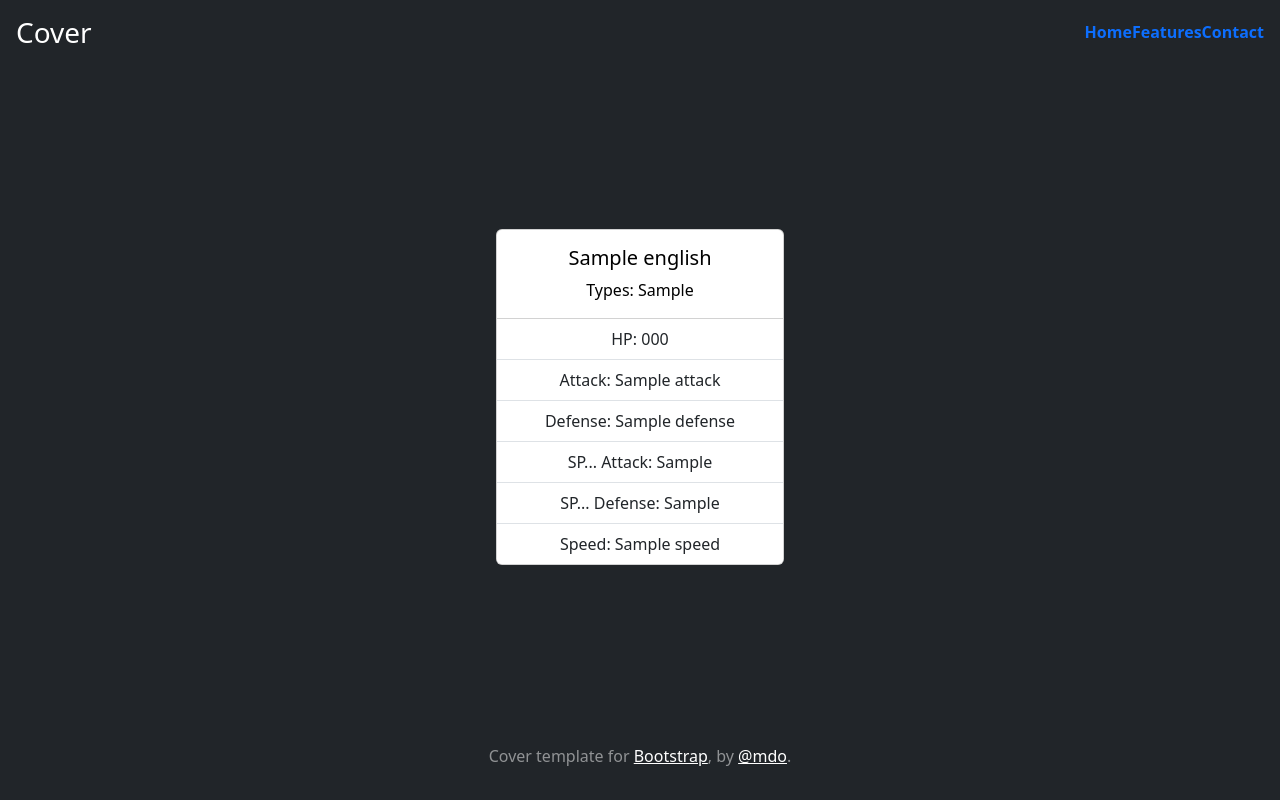
After one commit to kroussen/reposy, a Flask app: template templates/info_pock.html in a window 1280 px wide. The commit adds this page. Run offline with Flask 2, Linux system fonts and the light colour scheme; the template is opened without the code that fills it: most values are stand-ins (such as "Sample title", 1, 10 or a date in 2020); some libraries are stand-ins or nearby versions.

Commit message:
new commit

```diff
--- a/main.py
+++ b/main.py
@@ -9,6 +9,10 @@ from requests.models import Response
 from flask import (
     Flask,
     render_template,
+    request,
+    flash,
+    redirect,
+    url_for
 )
 from flask.app import Flask as FlaskApp
 
@@ -20,11 +24,14 @@ from models.pokemon import (
 )
 
 app: FlaskApp = Flask(__name__)
+app.config['SECRET_KEY'] = "fsdfsdfsdfsdfsdfsdfsd"
 pokemons: list[Pokemon] = []
+
 
 @app.route("/home")
 def home_page() -> str:
     return "Welcome to my first page!"
+
 
 @app.route("/")
 def main_page() -> str:
@@ -32,6 +39,20 @@ def main_page() -> str:
         'index.html',
         ctx_lst=pokemons
     )
+
+
+@app.route('/info', methods=['GET', 'POST'])
+def info_pok():
+    if request.method == 'POST':
+        pokemon = None
+        name_pock = request.form['name_pock']
+        for pok in pokemons:
+            if name_pock.lower() == pok.name.english.lower():
+                pokemon = pok
+                return render_template('info_pock.html', pokemon=pokemon)
+        flash('Incorrect name', category='Error')
+    return redirect(url_for('main_page'))
+
 
 @app.route("/num")
 def get_nubmers() -> str:
@@ -41,13 +62,14 @@ def get_nubmers() -> str:
 
     return result
 
+
 if __name__ == '__main__':
     URL: str = (
         'https://raw.githubusercontent.'
         'com/fanzeyi/pokemon.json/'
         'master/pokedex.json'
     )
-    response: Response =\
+    response: Response = \
         requests.get(URL)
     data: list[dict] = response.json()
 
--- /dev/null
+++ b/templates/info_pock.html
@@ -0,0 +1,20 @@
+{% extends 'main.html' %}
+
+{% block content %}
+
+    <div class="card" style="width: 18rem; color: black; margin: 0 auto;">
+      <div class="card-body">
+        <h5 class="card-title">{{pokemon.name.english}}</h5>
+        <p class="card-text">Types: {% for pok_type in pokemon.type%} {{pok_type}} {% endfor %}</p>
+      </div>
+      <ul class="list-group list-group-flush">
+
+          <li class="list-group-item">HP: {{pokemon.base['hp']}}</li>
+          <li class="list-group-item">Attack: {{pokemon.base['attack']}}</li>
+          <li class="list-group-item">Defense: {{pokemon.base['defense']}}</li>
+          <li class="list-group-item">SP... Attack: {{pokemon.base['sp_attack']}}</li>
+          <li class="list-group-item">SP... Defense: {{pokemon.base['sp_defense']}}</li>
+          <li class="list-group-item">Speed: {{pokemon.base['speed']}}</li>
+      </ul>
+    </div>
+{% endblock content %}
--- /dev/null
+++ b/templates/main.html
@@ -0,0 +1,47 @@
+<html lang="en">
+
+<head>
+    <meta charset="utf-8">
+    <meta name="viewport" content="width=device-width, initial-scale=1, shrink-to-fit=no">
+    <meta name="description" content="">
+    <meta name="author" content="">
+
+    <title>Product example for Bootstrap</title>
+
+    <link href="https://cdn.jsdelivr.net/docs/5.3/dist/css/bootstrap.min.css" rel="stylesheet"
+        integrity="sha384-GLhlTQ8iRABdZLl6O3oVMWSktQOp6b7In1Zl3/Jr59b6EGGoI1aFkw7cmDA6j6gD" crossorigin="anonymous">
+    <link rel="stylesheet" href="https://cdn.jsdelivr.net/npm/bootstrap@5.3.0-alpha1/dist/css/bootstrap.min.css">
+    <link href="https://cdn.jsdelivr.net/npm/bootstrap@5.3.0-alpha1/dist/css/bootstrap.min.css" rel="stylesheet"
+        integrity="sha384-GLhlTQ8iRABdZLl6O3oVMWSktQOp6b7In1Zl3/Jr59b6EGGoI1aFkw7cmDA6j6gD" crossorigin="anonymous">
+    <script src="https://cdn.jsdelivr.net/npm/@popperjs/core@2.11.6/dist/umd/popper.min.js"
+        integrity="sha384-oBqDVmMz9ATKxIep9tiCxS/Z9fNfEXiDAYTujMAeBAsjFuCZSmKbSSUnQlmh/jp3"
+        crossorigin="anonymous"></script>
+    <script src="https://cdn.jsdelivr.net/npm/bootstrap@5.3.0-alpha1/dist/js/bootstrap.min.js"
+        integrity="sha384-mQ93GR66B00ZXjt0YO5KlohRA5SY2XofN4zfuZxLkoj1gXtW8ANNCe9d5Y3eG5eD"
+        crossorigin="anonymous"></script>
+</head>
+
+<body class="d-flex h-100 text-center text-bg-dark">
+
+    <div class="cover-container d-flex w-100 h-100 p-3 mx-auto flex-column">
+        <header class="mb-auto">
+            <div>
+                <h3 class="float-md-start mb-0"><a href="{{url_for('main_page')}}" style="text-decoration: none; color: white;">Cover</a></h3>
+                <nav class="nav nav-masthead justify-content-center float-md-end">
+                    <a class="nav-link fw-bold py-1 px-0 active" aria-current="page" href="{{url_for('main_page')}}">Home</a>
+                    <a class="nav-link fw-bold py-1 px-0" href="#">Features</a>
+                    <a class="nav-link fw-bold py-1 px-0" href="#">Contact</a>
+                </nav>
+            </div>
+        </header>
+
+        {% block content %} {% endblock content %}
+
+
+        <footer class="mt-auto text-white-50">
+            <p>Cover template for <a href="https://getbootstrap.com/" class="text-white">Bootstrap</a>, by <a
+                    href="https://twitter.com/mdo" class="text-white">@mdo</a>.</p>
+        </footer>
+    </div>
+</body>
+</html>
```
Also changed, not shown: templates/index.html (+17 -50 lines).
